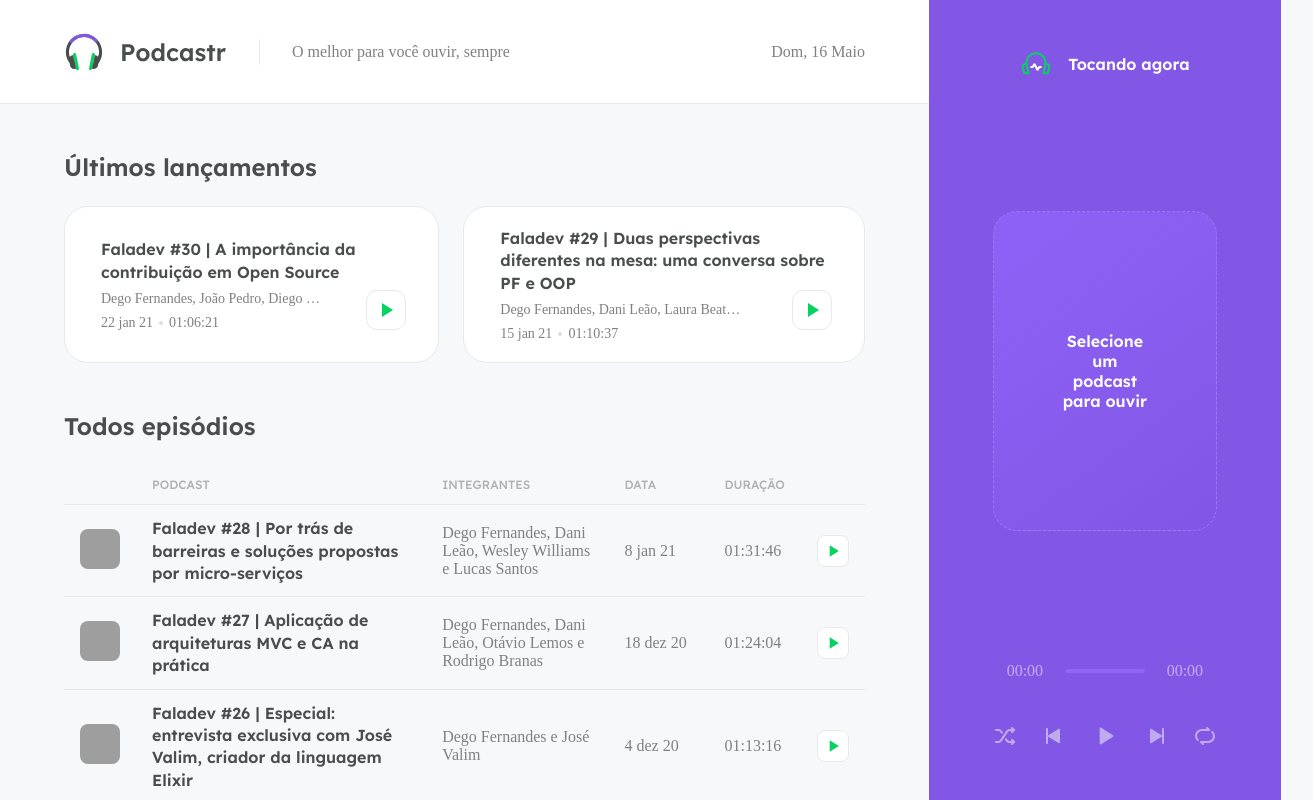
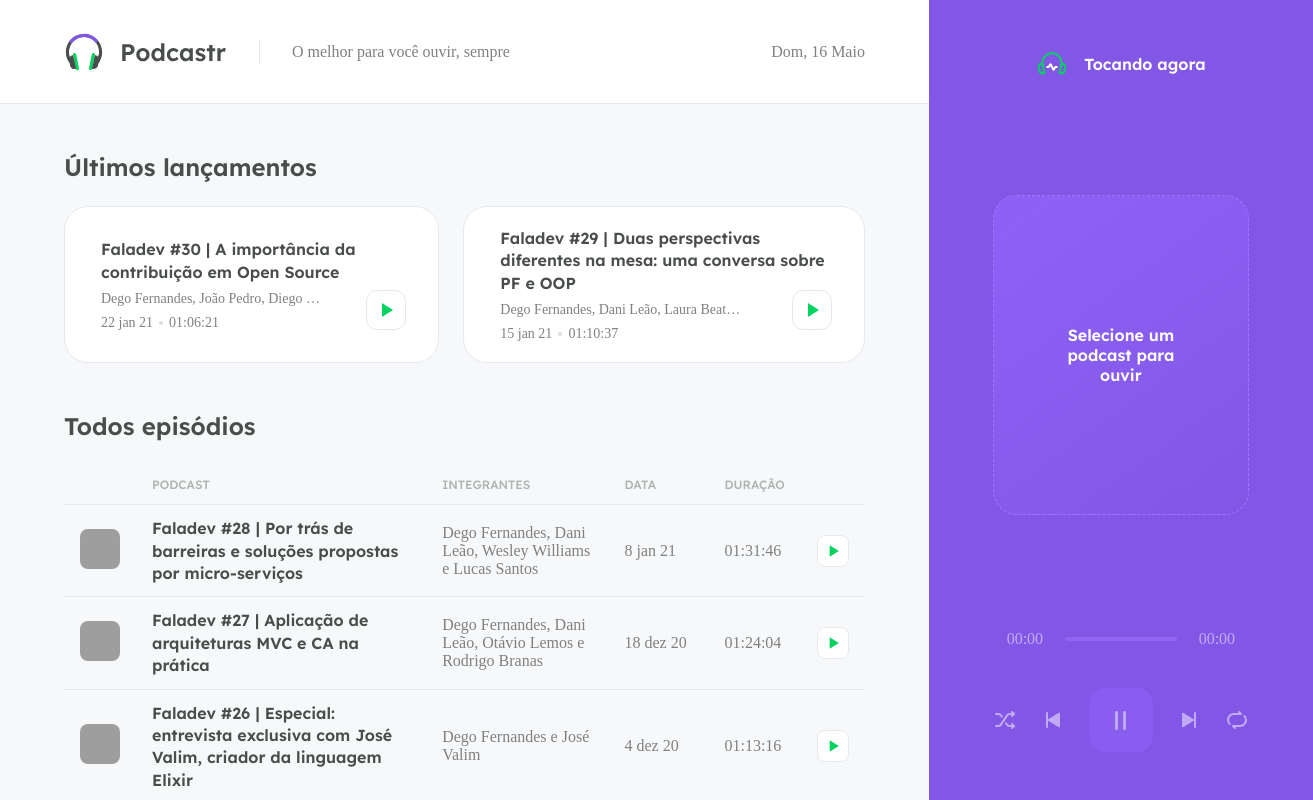
Before and after one commit to xd-elon/podcast, a Next.js app: page / in a window 1280 px wide. Shown: the whole page, 1313 px wide, since content can reach past the window. Built offline with nearby package versions, Linux system fonts and the light colour scheme; data requests are answered from the project's data file; grey boxes are pictures that could not be loaded.

Commit message:
update and add Context

```diff
--- a/package.json
+++ b/package.json
@@ -12,6 +12,7 @@
     "axios": "^0.21.1",
     "date-fns": "^2.21.3",
     "next": "10.2.0",
+    "rc-slider": "^9.7.2",
     "react": "17.0.2",
     "react-dom": "17.0.2",
     "saas": "^1.0.0",
--- a/src/components/Player/index.tsx
+++ b/src/components/Player/index.tsx
@@ -1,45 +1,112 @@
+import { useContext, useEffect, useRef } from 'react';
+import Image from 'next/image';
 
-import styles from './styles.module.scss'
+import Slider from 'rc-slider';
+import 'rc-slider/assets/index.css';
+
+import { PlayerContext } from '../../context/PlayerContext';
+import styles from './styles.module.scss';
 
 export function Player() {
+
+    const audioRef = useRef<HTMLAudioElement>(null)
+
+    const {
+        episodeList,
+        currentEpisodeIndex,
+        isPlaying,
+        togglePlay
+    } = useContext(PlayerContext)
+
+    useEffect(() => {
+        if (!audioRef.current) {
+            return;
+        }
+
+        if(isPlaying) {
+            audioRef.current.play();
+        } else {
+            audioRef.current.pause();
+        }
+
+    }, [isPlaying])
+
+    const episode = episodeList[currentEpisodeIndex]
     return (
         <div className={styles.playerContainer}>
             <header>
                 <img src="/playing.svg" alt="tocando agora"/>
-                <strong>Tocando agora</strong>
+                <strong>Tocando agora </strong>
             </header>
 
-            <div className={styles.emptyPlayer}>
-                <strong>Selecione um podcast para ouvir</strong>
-            </div>
+            { episode ? (
+                <div className={styles.currentEpisode}>
+                   <Image
+                   width={592}
+                   height={592}
+                   src={episode.thumbnail}
+                   objectFit="cover"
+                   />
+                   <strong>{episode.title}</strong>
+                   <span>{episode.members}</span>
+                </div>
+            ) : (
+               <div className={styles.emptyPlayer}>
+                  <strong>Selecione um podcast para ouvir</strong>
+                </div>
+            )}
 
-            <footer className={styles.empty}>
+            <footer className={!episode ? styles.empty : ''}>
                 <div className={styles.progress}>
                     <span>00:00</span>
                     <div className={styles.slider}>
-                        <div className={styles.emptySlider} />
+                        { episode ? (
+                            <Slider
+                             trackStyle={{ backgroundColor: '#04d361'}}
+                             railStyle={{ backgroundColor: '#9f75ff'}}
+                             handleStyle={{ borderColor: '#04d361', borderWidth: 4}}
+                            />
+                        ) : (
+                            <div className={styles.emptySlider} />
+                        )}
                     </div>
                     <span>00:00</span>
                 </div>
 
+                { episode && (
+                    <audio
+                     src={episode.url}
+                     ref={audioRef}
+                     autoPlay
+                    />
+                )}
+
                 <div className={styles.buttons}>
-                    <button type="button">
+                    <button type="button" disabled={!episode}>
                         <img src="/shuffle.svg" alt="Embaralhar"/>
                     </button>
 
-                    <button type="button" >
+                    <button type="button" disabled={!episode}>
                         <img src="/play-previous.svg" alt="Tocar anterior"/>
                     </button>
 
-                    <button type="button" >
-                        <img src="/play.svg" alt="Tocar" className={styles.playButton}/>
+                    <button
+                    type="button"
+                    className={styles.playButton}
+                    disabled={!episode}
+                    onClick={togglePlay}
+                    >
+                        { isPlaying
+                         ? <img src="/pause.svg" alt="Tocar" />
+                         :  <img src="/play.svg" alt="Tocar"/>
+                        }
                     </button>
 
-                    <button type="button" >
+                    <button type="button" disabled={!episode}>
                         <img src="/play-next.svg" alt="Tocar próximo"/>
                     </button>
 
-                    <button type="button" >
+                    <button type="button" disabled={!episode}>
                         <img src="/repeat.svg" alt="Tocar"/>
                     </button>
 
--- a/src/components/Player/styles.module.scss
+++ b/src/components/Player/styles.module.scss
@@ -29,6 +29,28 @@
         &.empty {
             opacity: 0.5;
         }
+    }
+}
+
+.currentEpisode {
+    text-align: center;
+
+    img {
+        border-radius: 1.5rem;
+    }
+
+    strong {
+        display: block;
+        margin-top: 2rem;
+        font: 600  1.25rem Lexend, sans-serif;
+        line-height: 1.75rem;
+    }
+
+    span {
+        display: block;
+        margin-top: 1rem;
+        opacity: 0.6;
+        line-height: 1.5rem;
     }
 }
 
@@ -83,11 +105,23 @@
         border: 0;
         font-size: 0;
 
+        &:disabled {
+          cursor: default;
+        }
+
+        &:hover:not(:disabled) {
+            filter: brightness(0.95);
+        }
+
         &.playButton {
             width: 4rem;
             height: 4rem;
             border-radius: 1rem;
             background: var(--purple-400);
+
+            &:hover:not(:disabled) {
+                filter: brightness(0.95)
+            }
         }
     }
 }
--- /dev/null
+++ b/src/context/PlayerContext.ts
@@ -0,0 +1,19 @@
+import { createContext } from 'react';
+
+type Episode = {
+    title: string;
+    members: string;
+    thumbnail: string;
+    duration: Number;
+    url: string
+}
+
+type PlayerContextData = {
+    episodeList: Episode[];
+    currentEpisodeIndex: number;
+    isPlaying: boolean;
+    play: (episode: Episode) => void;
+    togglePlay: () => void;
+}
+
+export const PlayerContext = createContext({} as PlayerContextData);
--- a/src/pages/_app.tsx
+++ b/src/pages/_app.tsx
@@ -4,18 +4,35 @@
 import { Player } from '../components/Player';
 
 import styles from '../styles/app.module.scss';
-
+import { PlayerContext } from '../context/PlayerContext';
+import { useState } from 'react';
 
 function MyApp({ Component, pageProps }) {
+  const [episodeList, setEpisodeList] = useState([]);
+  const [currentEpisodeIndex, setCurrentEpisodeIndex] = useState(0);
+  const [isPlaying, setIsPlaying] = useState(true);
+
+  function play(episode) {
+    setEpisodeList([episode]);
+    setCurrentEpisodeIndex(0);
+    setIsPlaying(true);
+  }
+
+  function togglePlay() {
+    setIsPlaying(!isPlaying)
+  }
+
   return (
-    <div className={styles.wrapper}>
-
-      <main>
+    <PlayerContext.Provider value={{ episodeList, currentEpisodeIndex, play, isPlaying, togglePlay}}>
+     <div className={styles.wrapper}>
+       <main>
        <Header/>
        <Component {...pageProps} />
       </main>
       <Player />
     </div>
+    </PlayerContext.Provider>
+
   )
 }
 
--- a/src/pages/index.tsx
+++ b/src/pages/index.tsx
@@ -9,6 +9,8 @@
 import { convertDurationToTimeString } from '../utils/convertDurationToTimeString';
 
 import styles from './home.module.scss';
+import { useContext } from 'react';
+import { PlayerContext } from '../context/PlayerContext';
 
 type Episodode = {
   id: string;
@@ -29,10 +31,12 @@
 }
 
 export default function Home({ latestEpisodes, allEpisodes }: HomeProps) {
+  const {play} = useContext(PlayerContext)
+
   return (
    <div className={styles.homepage}>
      <section className={styles.latestEpisodes}>
-        <h2>Últimos lançamentos</h2>
+        <h2>Últimos lançamentos </h2>
 
         <ul>
           {latestEpisodes.map(episode => {
@@ -56,7 +60,7 @@
                   <span>{episode.durationAsString}</span>
                 </div>
 
-              <button type="button">
+              <button type="button" onClick={() => play(episode)}>
                  <img src="/play-green.svg" alt="Tocar episódio"/>
               </button>
               </li>
```
Also changed, not shown: src/pages/episodes/[slug].tsx (+17 -2 lines), src/pages/episode.tsx (deleted), 1 other file (tests, documents, lock files or other folders).
